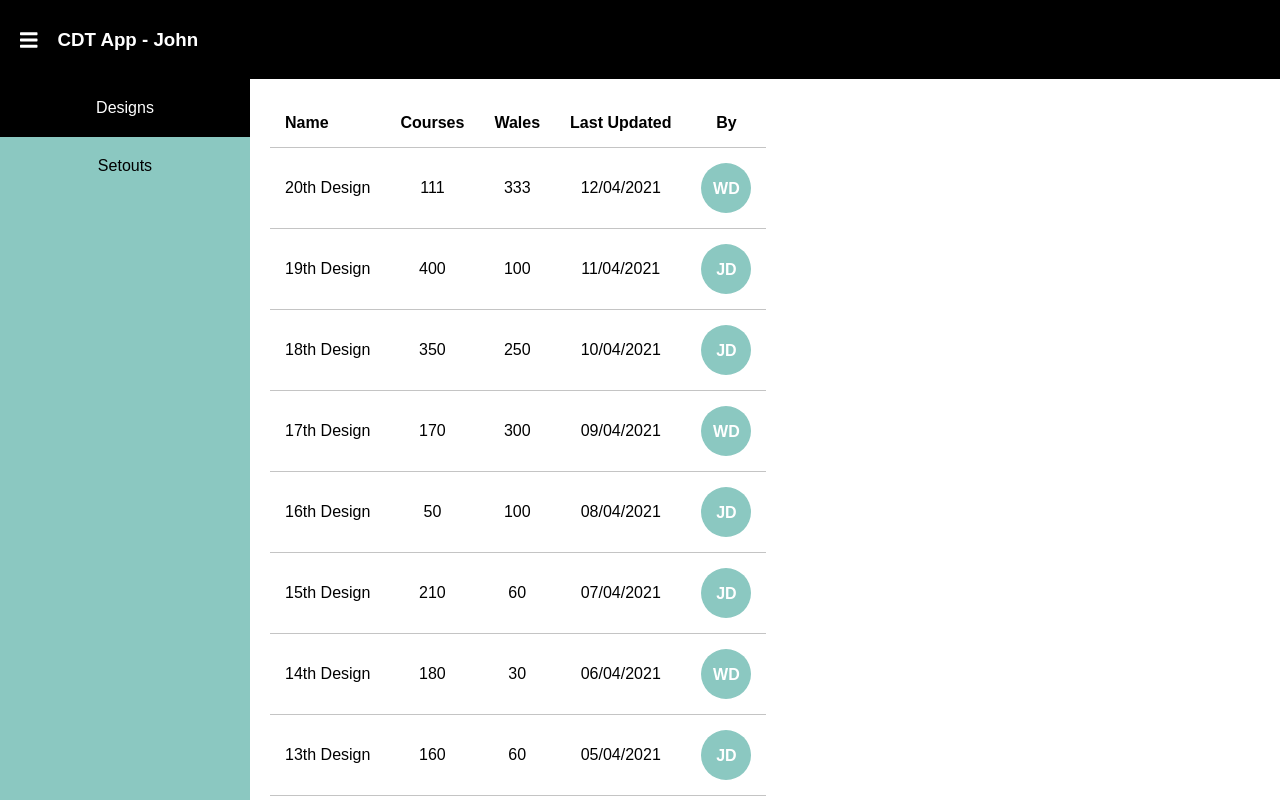
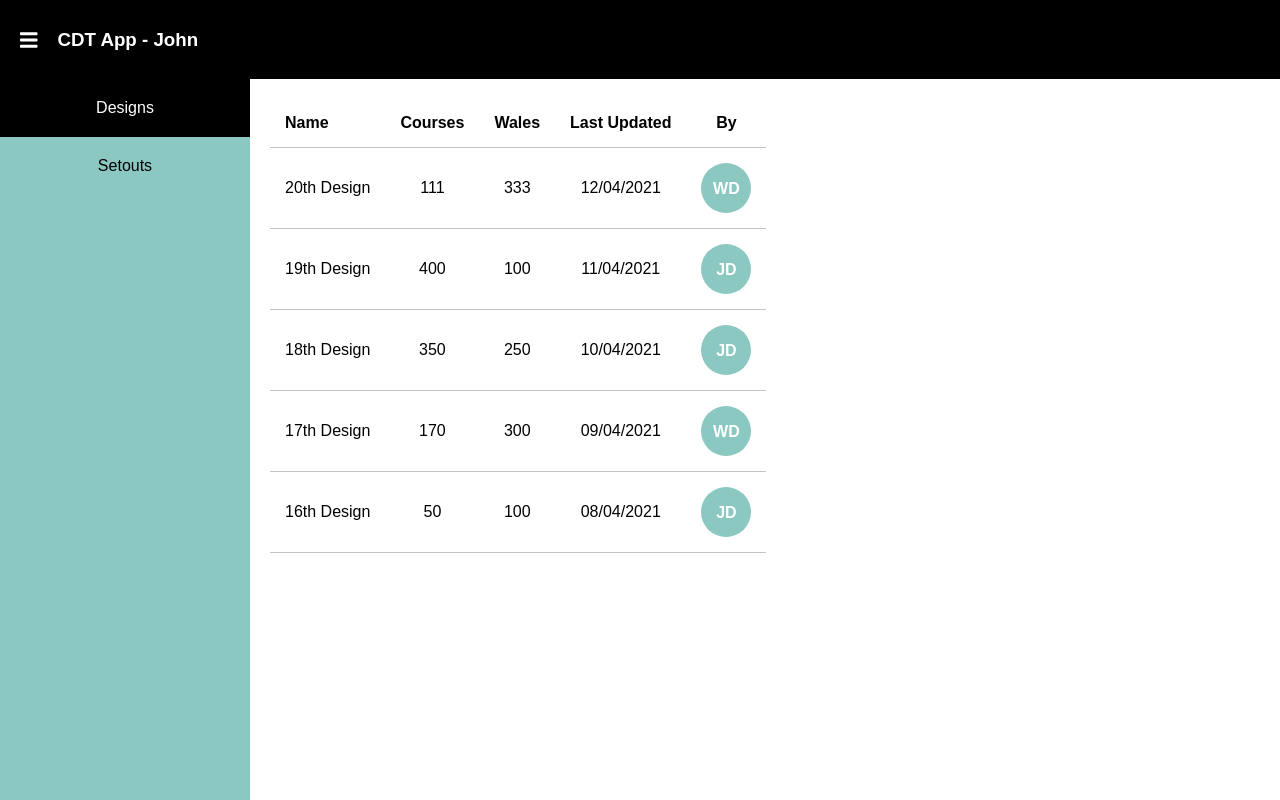
Before and after one commit to artworkjpm/cdt-app, a React (Create React App) app: page /designs in a window 1280 px wide. Shown: the top 800 px of the page. Built offline with nearby package versions, Linux system fonts and the light colour scheme; data requests are answered from the project's data file.

Commit message:
using inifinite scroll on designs page

```diff
--- a/src/components/Designs/Designs.tsx
+++ b/src/components/Designs/Designs.tsx
@@ -1,20 +1,32 @@
 import { useEffect } from "react";
 import { useDispatch, useSelector } from "react-redux";
 import { DesignsItems } from "../../models/interfaces";
-import { fetchDesigns } from "../../redux/actions/designActions";
+import { fetchDesigns, updateAmount } from "../../redux/actions/designActions";
 import DataTable from "../DataTable/DataTable";
+import "./designs.scss";
 
 export default function Designs() {
 	const dispatch = useDispatch();
 	const data = useSelector((state: { designsReducer: { designs: [DesignsItems] } }) => state.designsReducer.designs);
+	const until = useSelector((state: { designsReducer: { until: number } }) => state.designsReducer.until);
+
 	useEffect(() => {
-		dispatch(fetchDesigns());
+		dispatch(fetchDesigns(5));
 	}, [dispatch]);
 
 	const tableHeaders = ["Name", "Courses", "Wales", "Last_Updated", "By"];
 
+	function handleScroll(event: any) {
+		event.preventDefault();
+		const { scrollTop, clientHeight, scrollHeight } = event.currentTarget;
+		if (scrollHeight - scrollTop === clientHeight) {
+			dispatch(updateAmount(until + 5));
+			dispatch(fetchDesigns(until + 5));
+		}
+	}
+
 	return (
-		<div>
+		<div className="scroll-div" onScroll={handleScroll}>
 			<DataTable tableHeaders={tableHeaders} data={data}></DataTable>
 		</div>
 	);
--- /dev/null
+++ b/src/components/Designs/designs.scss
@@ -0,0 +1,4 @@
+.scroll-div {
+	height: 60vh;
+	overflow: scroll;
+}
--- a/src/models/interfaces.ts
+++ b/src/models/interfaces.ts
@@ -1,4 +1,5 @@
 export interface ActionData {
+	until: number;
 	type: string;
 	payload: any;
 }
--- a/src/redux/actions/designActions.tsx
+++ b/src/redux/actions/designActions.tsx
@@ -5,7 +5,7 @@ import { map } from "rxjs/operators";
 import { DesignsItems, NewDesignArrayObject, Users } from "../../models/interfaces";
 import moment from "moment";
 
-export const fetchDesigns = () => (dispatch: Dispatch<Action>) => {
+export const fetchDesigns = (fromNumber: number) => (dispatch: Dispatch<Action>) => {
 	axios.get("http://localhost:5000/users").then((user) => {
 		dispatch({
 			type: "SAVE_USERS_ARRAY",
@@ -14,7 +14,7 @@ export const fetchDesigns = () => (dispatch: Dispatch<Action>) => {
 		dispatch({
 			type: "FETCH_DESIGNS_REQUEST",
 		});
-		const responsePromise = axios.get("http://localhost:5000/designs");
+		const responsePromise = axios.get(`http://localhost:5000/designs?_start=0&_end=${fromNumber}`);
 		const response$ = from(responsePromise);
 		response$
 			.pipe(
@@ -49,6 +49,12 @@ const getUserName = (userNumber: number, usersArray: [Users]) => {
 		.join("")
 		.toUpperCase();
 	return <div className="initials">{initials}</div>;
+	//[{id: 1, name: "Walter Doe"},{id: 2, name: "John Doe"}]
 };
 
-//[{id: 1, name: "Walter Doe"},{id: 2, name: "John Doe"}]
+export const updateAmount = (until: number) => (dispatch: Dispatch<Action>) => {
+	dispatch({
+		type: "LOAD_SCROLLER",
+		until,
+	});
+};
--- a/src/redux/reducers/designsReducer.ts
+++ b/src/redux/reducers/designsReducer.ts
@@ -4,6 +4,7 @@ const initState = {
 	designs: [],
 	users: [],
 	loading: false,
+	until: 5,
 	error: null,
 };
 
@@ -31,6 +32,11 @@ export const designsReducer = (state = initState, action: ActionData) => {
 				loading: false,
 				designs: action.payload,
 			};
+		case "LOAD_SCROLLER":
+			return {
+				...state,
+				until: action.until,
+			};
 
 		default:
 			return state;
--- a/src/styles/index.scss
+++ b/src/styles/index.scss
@@ -26,6 +26,13 @@ table {
 	border-collapse: collapse;
 }
 
+th {
+	position: sticky;
+	top: 0;
+	z-index: 1;
+	background-color: white;
+}
+
 th:first-child {
 	text-align: left;
 }
```
